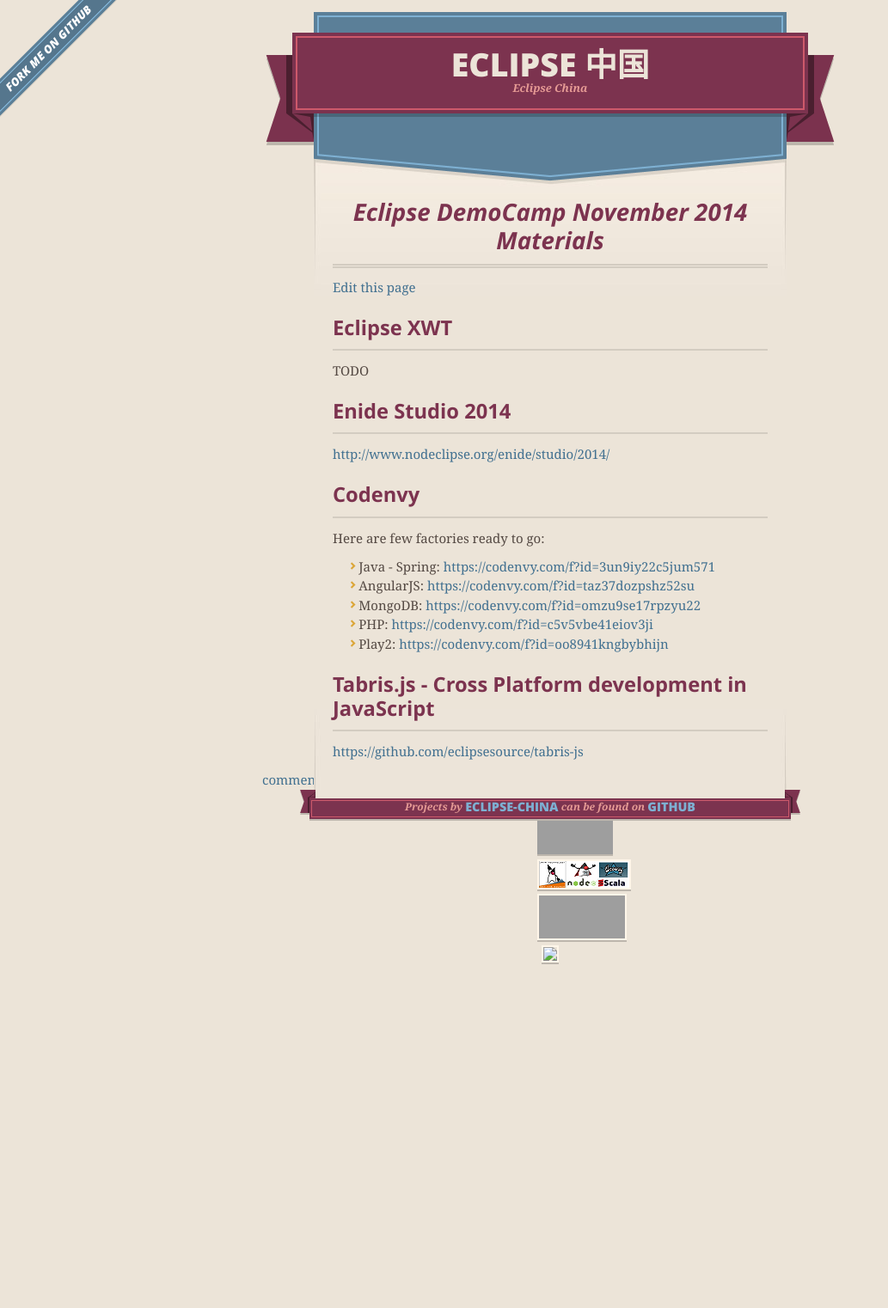
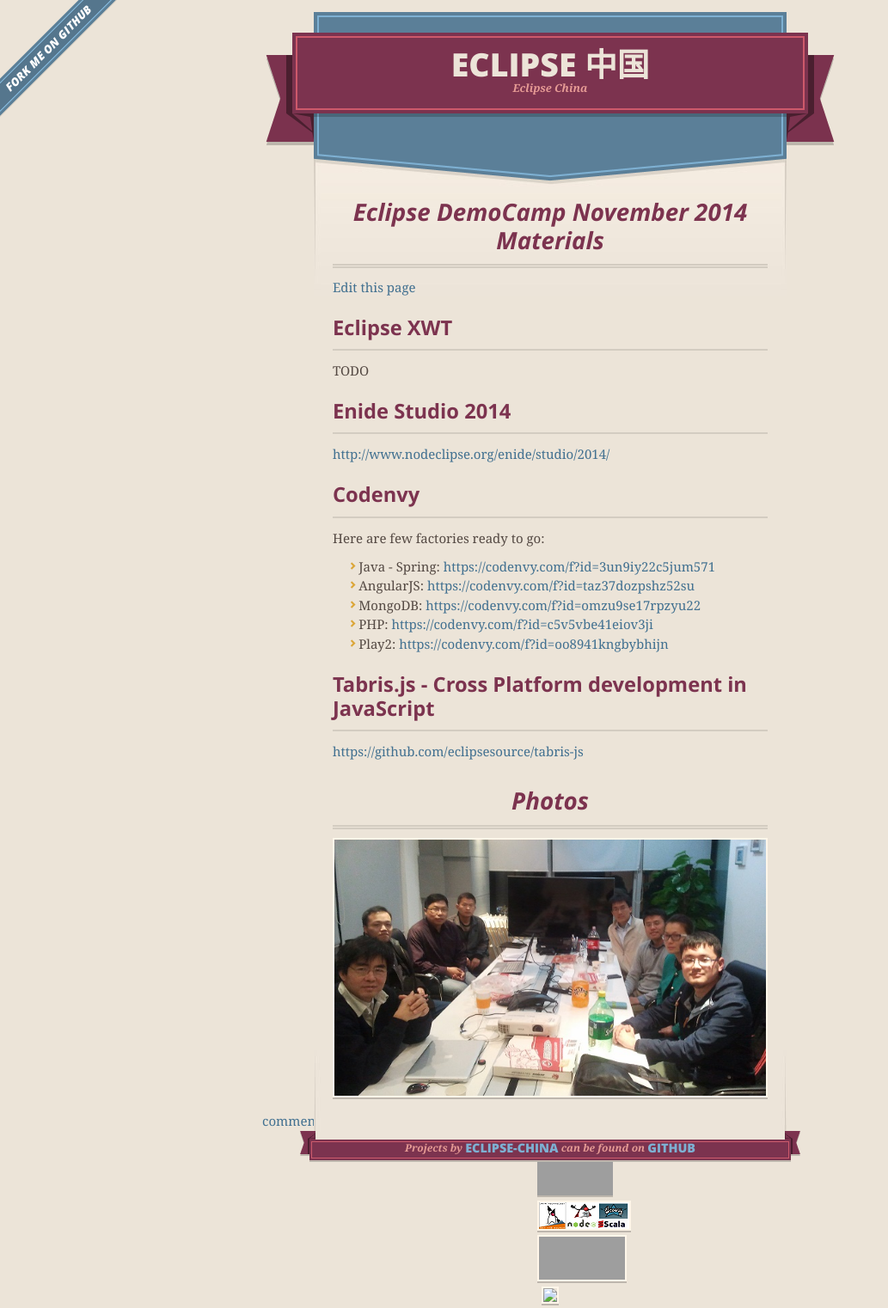
Before and after one commit to Eclipse-China/Eclipse-China.github.io, a Jekyll site: the page built from democamps/2014-11-07.md, in a window 1280 px wide. Shown: the whole page at 86% size, without its empty margins (0-1033 px from the left). Built offline with Jekyll 4.4.1, drawn with Linux system fonts in a browser that asks for light colours; nearby versions of some CDN libraries; Markdown is read by kramdown in place of the engine named in the settings; comment, search, counter and statistics services are not loaded; before the commit the page ends 1125 px from its top, so only the background shows below that; grey boxes are pictures that could not be loaded.

Commit message:
add photo

```diff
--- a/democamps/2014-11-07.md
+++ b/democamps/2014-11-07.md
@@ -28,3 +28,8 @@
 ### Tabris.js - Cross Platform development in JavaScript
 
 <https://github.com/eclipsesource/tabris-js>
+
+
+## Photos
+
+![2014-11-07_20.03.53_small.jpg](2014-11-07_20.03.53_small.jpg)
```
Also changed, not shown: democamps/2014-11-07_20.03.53_small.jpg (added).
